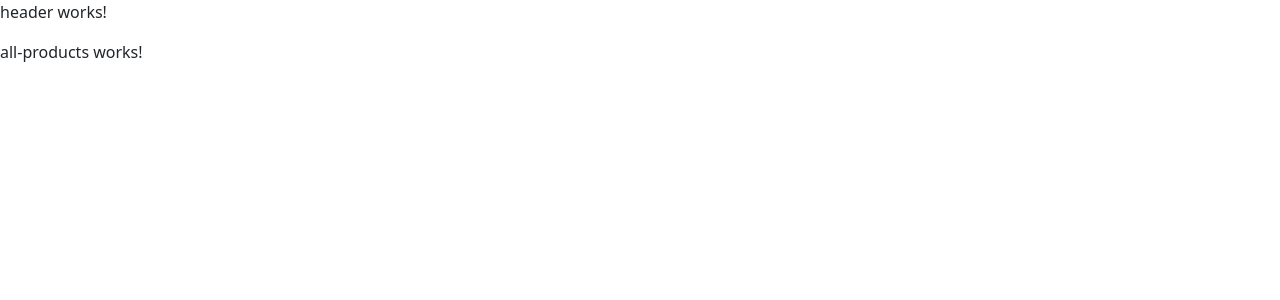
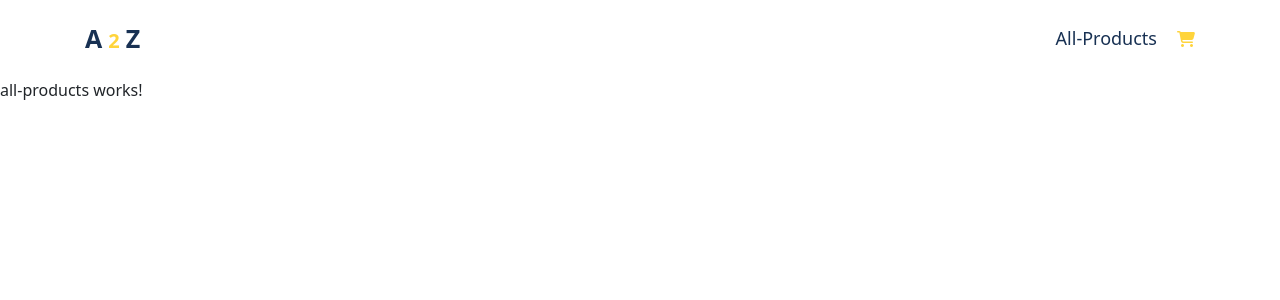
Before and after one commit to MahmoudsMohammed/A2Z, an Angular app: page /products in a window 1280 px wide. Shown: the top 300 px of the page. Built offline with nearby package versions, Linux system fonts and the light colour scheme.

Commit message:
create the header

```diff
--- a/src/app/shared/components/header/header.component.html
+++ b/src/app/shared/components/header/header.component.html
@@ -1 +1,9 @@
-<p>header works!</p>
+<header>
+  <div class="container">
+    <a><span class="a">A</span>2<span class="z">Z</span></a>
+    <div class="links">
+      <a>All-Products</a>
+      <a><i class="fa-solid fa-cart-shopping"></i></a>
+    </div>
+  </div>
+</header>
--- a/src/app/shared/components/header/header.component.scss
+++ b/src/app/shared/components/header/header.component.scss
@@ -0,0 +1,38 @@
+header {
+  a {
+    cursor: pointer;
+  }
+  .container {
+    & {
+      display: flex;
+      justify-content: space-between;
+      align-items: center;
+      padding: 20px 15px;
+      color: #183153;
+    }
+    > a {
+      letter-spacing: 6px;
+      color: #ffd43b;
+      font-size: 20px;
+      font-weight: 600;
+    }
+    .a,
+    .z {
+      font-size: 25px;
+      font-weight: 600;
+      color: #183153;
+    }
+    .links {
+      a {
+        color: #183153;
+      }
+      a:first-of-type {
+        font-size: 18px;
+        margin-right: 20px;
+      }
+      a:last-of-type {
+        color: #ffd43b;
+      }
+    }
+  }
+}
--- a/src/index.html
+++ b/src/index.html
@@ -1,11 +1,16 @@
-<!doctype html>
+<!DOCTYPE html>
 <html lang="en">
   <head>
-  <meta charset="utf-8">
+    <meta charset="utf-8" />
     <title>A2Z</title>
-  <base href="/">
-  <meta name="viewport" content="width=device-width, initial-scale=1">
-  <link rel="icon" type="image/x-icon" href="favicon.ico">
+    <base href="/" />
+    <meta name="viewport" content="width=device-width, initial-scale=1" />
+    <link rel="icon" type="image/x-icon" href="favicon.ico" />
+    <!-- font-awesome -->
+    <link
+      rel="stylesheet"
+      href="https://cdnjs.cloudflare.com/ajax/libs/font-awesome/6.5.1/css/all.min.css"
+    />
   </head>
   <body>
     <app-root></app-root>
--- a/src/styles.scss
+++ b/src/styles.scss
@@ -1 +1,25 @@
-/* You can add global styles to this file, and also import other style files */
+@import url("https://fonts.googleapis.com/css2?family=Roboto:ital,wght@0,100;0,300;0,400;0,500;0,700;0,900;1,100;1,300;1,400;1,500;1,700;1,900&display=swap");
+
+* {
+  box-sizing: border-box;
+  outline: none;
+  list-style: none;
+  text-decoration: none;
+}
+
+html {
+  scroll-behavior: smooth;
+}
+body {
+  font-family: "Roboto", sans-serif;
+}
+ul {
+  list-style: none;
+  padding: 0;
+  margin: 0;
+}
+video,
+img {
+  width: 100%;
+  height: 100%;
+}
```
Also changed, not shown: Project-Structure.txt (added). Lines whose indentation alone changed are shown as unchanged.
